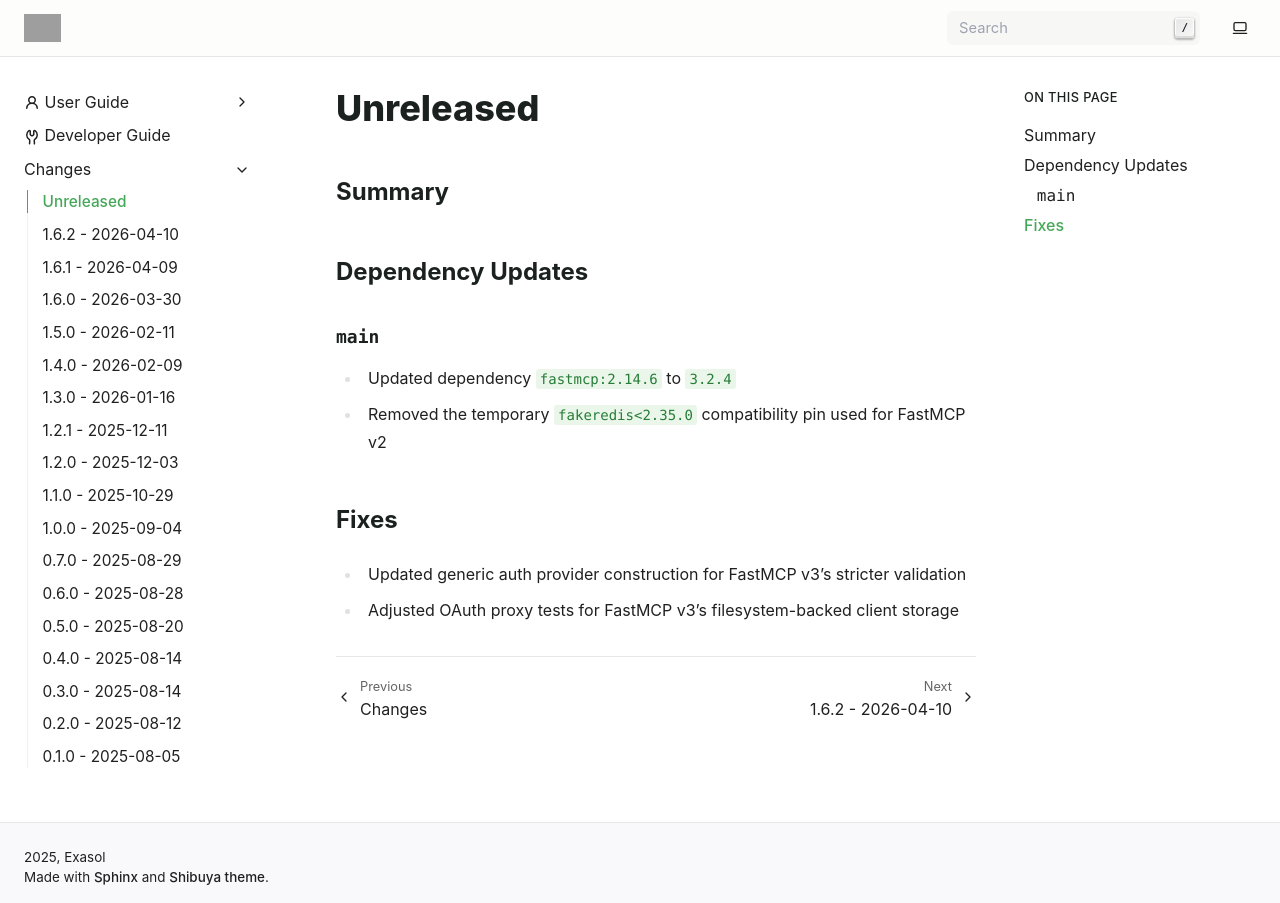
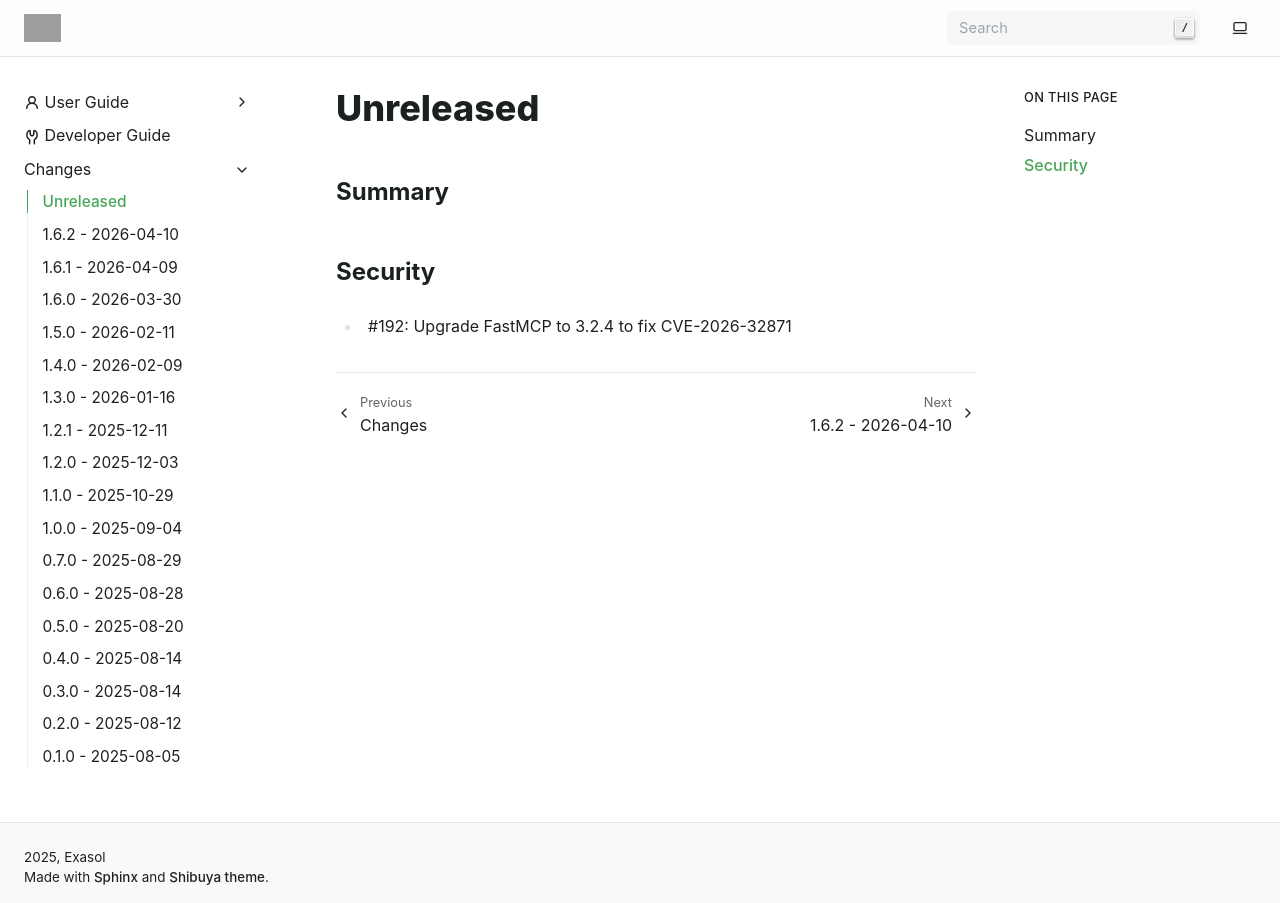
Before and after one commit to exasol/mcp-server, a Sphinx documentation site: the page built from doc/changes/unreleased.md, in a window 1280 px wide. Built offline with Sphinx 7.4.7, drawn with Linux system fonts in a browser that asks for light colours; grey boxes are pictures that could not be loaded.

Commit message:
Fix format and fix changelog

```diff
--- a/doc/changes/unreleased.md
+++ b/doc/changes/unreleased.md
@@ -2,14 +2,6 @@
 
 ## Summary
 
-## Dependency Updates
+## Security
 
-### `main`
-
-* Updated dependency `fastmcp:2.14.6` to `3.2.4`
-* Removed the temporary `fakeredis<2.35.0` compatibility pin used for FastMCP v2
-
-## Fixes
-
-* Updated generic auth provider construction for FastMCP v3's stricter validation
-* Adjusted OAuth proxy tests for FastMCP v3's filesystem-backed client storage
+* #192: Upgrade FastMCP to 3.2.4 to fix CVE-2026-32871
```
Also changed, not shown: 1 other file.
